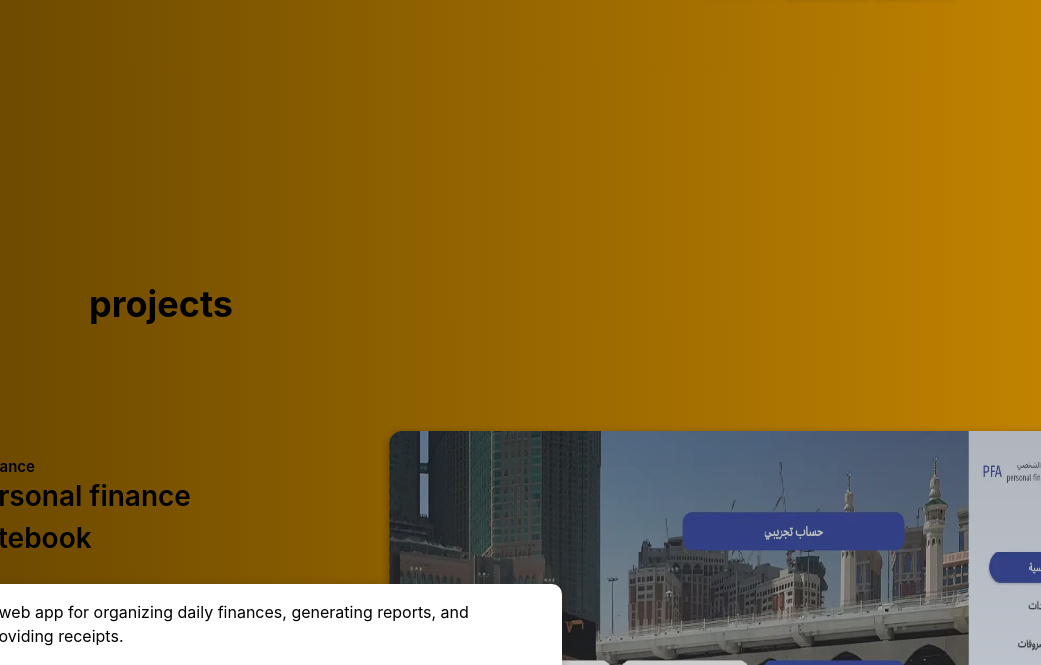
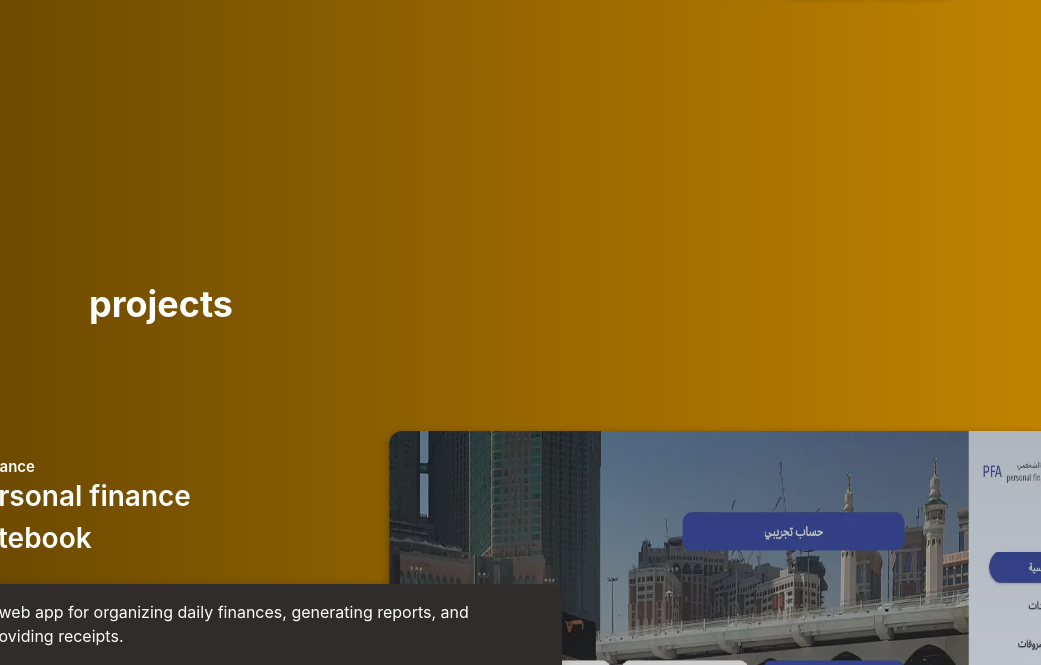
Before and after one commit to OmarHasan7/portfolio, a website built with Vite: page index.html in a window 1280 px wide. Shown: the part 443-1108 px from the top of the page, without its empty margins (119-1160 px from the left). Built offline with nearby package versions, Linux system fonts and the dark colour scheme.

Commit message:
system color preference fix

```diff
--- a/style.css
+++ b/style.css
@@ -39,7 +39,23 @@
   :root {
     --pale-gradient-clr: #CA8900;
     --saturated-gradient-clr: #644400;
-  }
+    --burger-nav-pale-gradient: rgba(202, 137, 0, 1);
+    --burger-nav-saturated-gradient: rgba(100, 68, 0, 1);
+    --slide-nav-pale-gradient: rgba(202, 137, 0, 1);
+    --slide-nav-saturated-gradient: rgba(100, 68, 0, 1);
+    --buger-btn-clr: #fff;
+
+    --nav-txt-clr: #fff;
+    --icon-fill-clr: white;
+    --lang-btn-clr: #fff;
+    --lang-btn-txt: #644400;
+    --hero-txt: #fff;
+    --icons-border-clr: #fff;
+    --icons-background-clr: #C6CFDA;
+    --description-background-clr: #312C2C;
+    --aboutme-txt: #fff;
+    --resumelink-background: #000;
+    }
 }
 
 .dark-theme {
```
